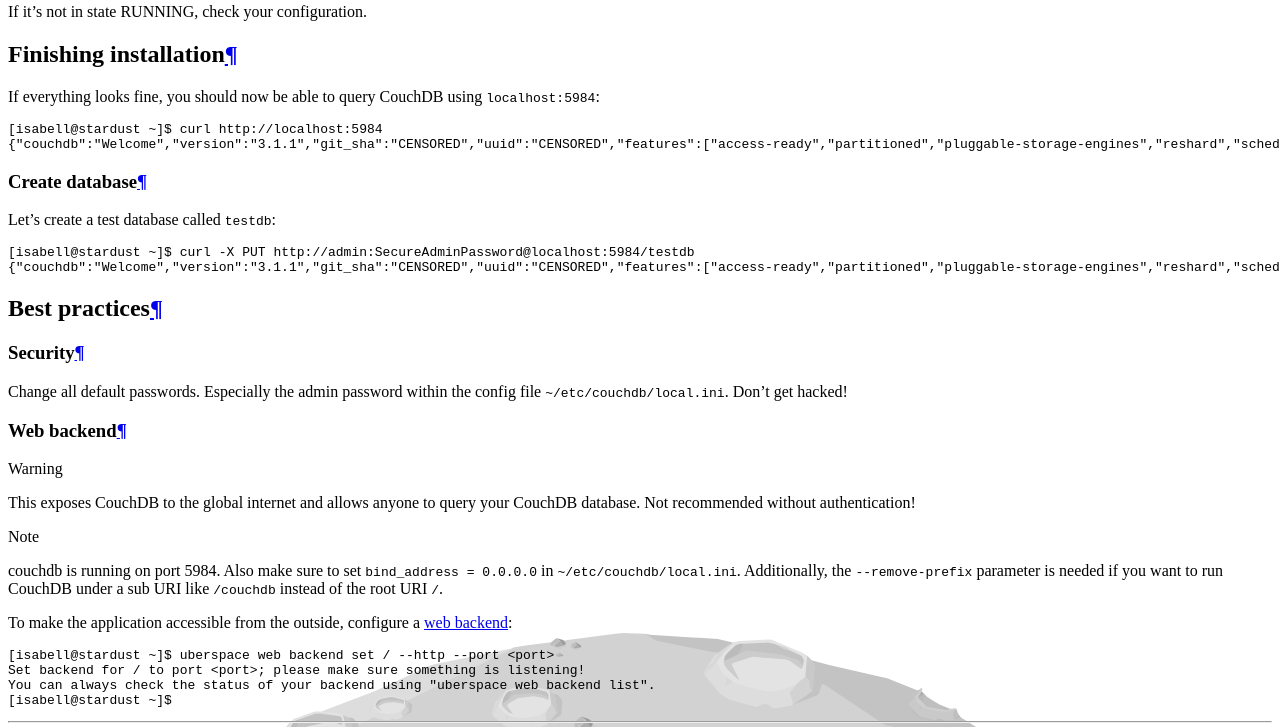
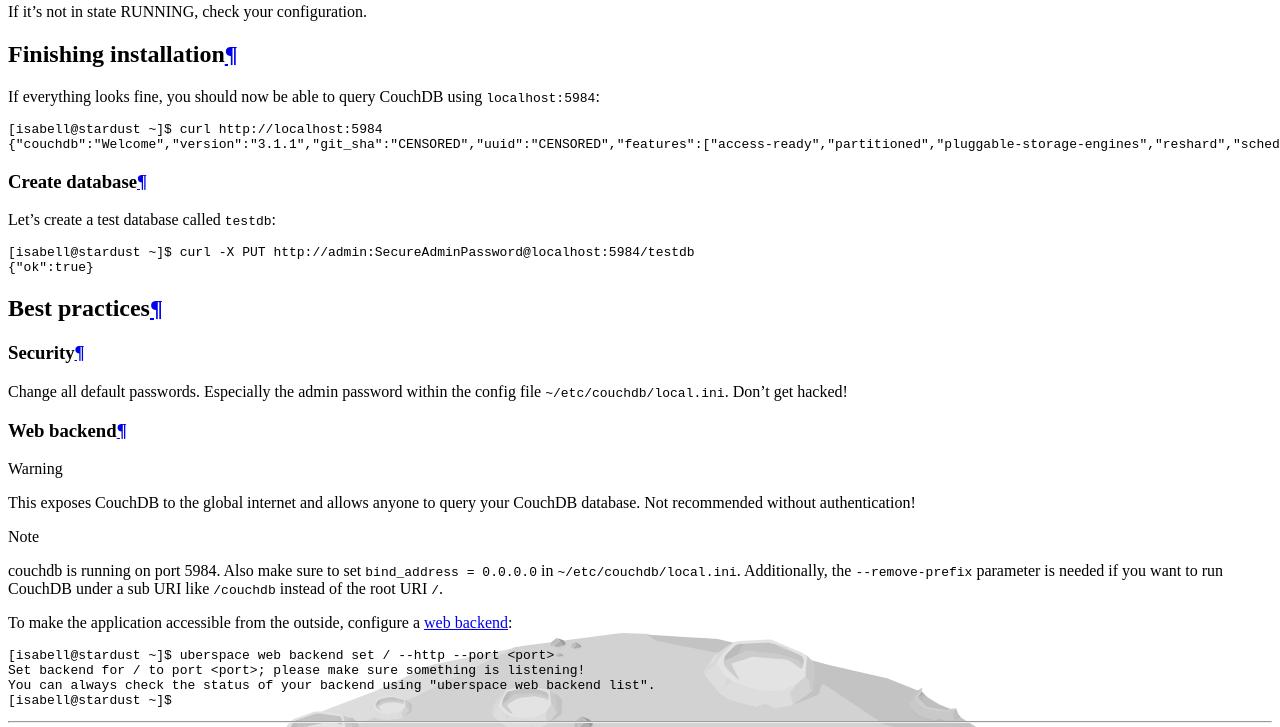
Before and after one commit to Uberspace/lab, a Sphinx documentation site: the page built from source/guide_couchdb.rst, in a window 1280 px wide and 900 px high, scrolled down 5478 px, cut to the strip 0-727 px from the top of the window. Built offline with Sphinx 7.4.7 and the Read the Docs theme 2.0.0, drawn with Linux system fonts in a browser that asks for light colours.

Commit message:
[couchdb] provide real command output

```diff
--- a/source/guide_couchdb.rst
+++ b/source/guide_couchdb.rst
@@ -124,7 +124,7 @@
 .. code-block:: bash
 
   [isabell@stardust ~]$ curl -X PUT http://admin:SecureAdminPassword@localhost:5984/testdb
-  {"couchdb":"Welcome","version":"3.1.1","git_sha":"CENSORED","uuid":"CENSORED","features":["access-ready","partitioned","pluggable-storage-engines","reshard","scheduler"],"vendor":{"name":"The Apache Software Foundation"}}
+  {"ok":true}
 
 Best practices
 ==============
```
